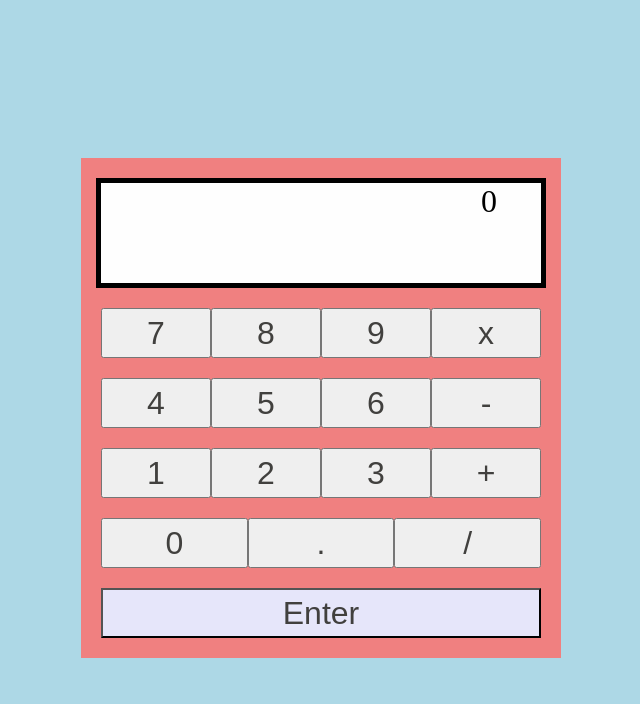
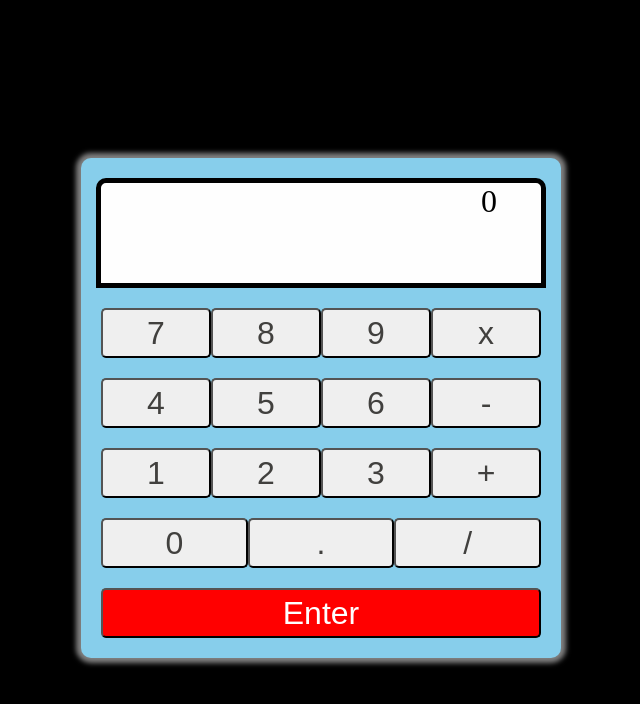
Before and after one commit to chaman21/Nagarro-summer-internship, a plain HTML site: page assignments/calculator/index.html in a window 1280 px wide. Shown: the whole page, without its empty margins (327-967 px from the left). Drawn offline with nearby package versions, Linux system fonts and the light colour scheme.

Commit message:
Update style.css

```diff
--- a/assignments/calculator/style.css
+++ b/assignments/calculator/style.css
@@ -1,5 +1,5 @@
 body{
-    background-color: lightblue;
+    background-color: black;
 }
 
 .container{
@@ -19,7 +19,9 @@ body{
     max-height: 650px;
     width: 90%;
     padding: 20px;
-    background-color: lightcoral;
+    background-color: skyblue;
+    border-radius: 10px;
+    box-shadow: 0px 0px 5px 5px grey;
 }
 
 .display-result{
@@ -29,6 +31,8 @@ body{
     height: 100px;
     display: flex;
     justify-content: center;
+    border-top-right-radius: 10px;
+    border-top-left-radius: 10px;
 }
 
 .input{
@@ -45,6 +49,7 @@ body{
     width: 50px;
     height: 50px;
     flex: 1;
+    border-radius: 5px;
 }
 
 .flex-row{
@@ -57,6 +62,7 @@ body{
 }
 
 .enter{
-    background-color: lavender;
+    background-color: red;
+    color: white;
 
 }
```
